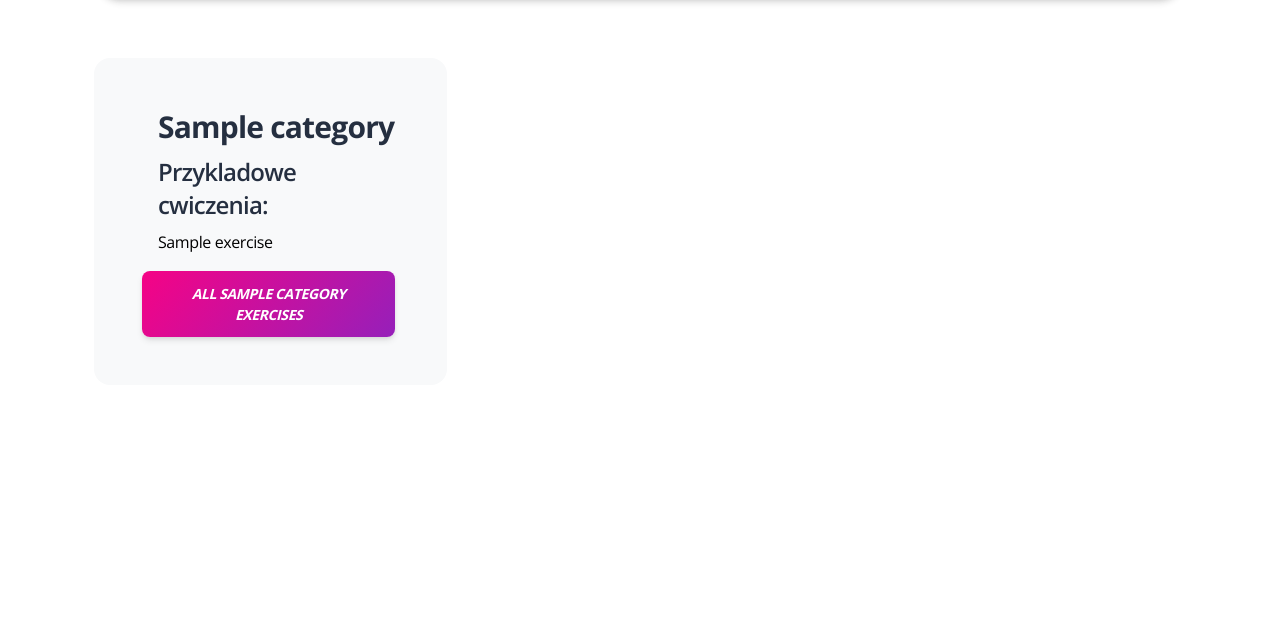
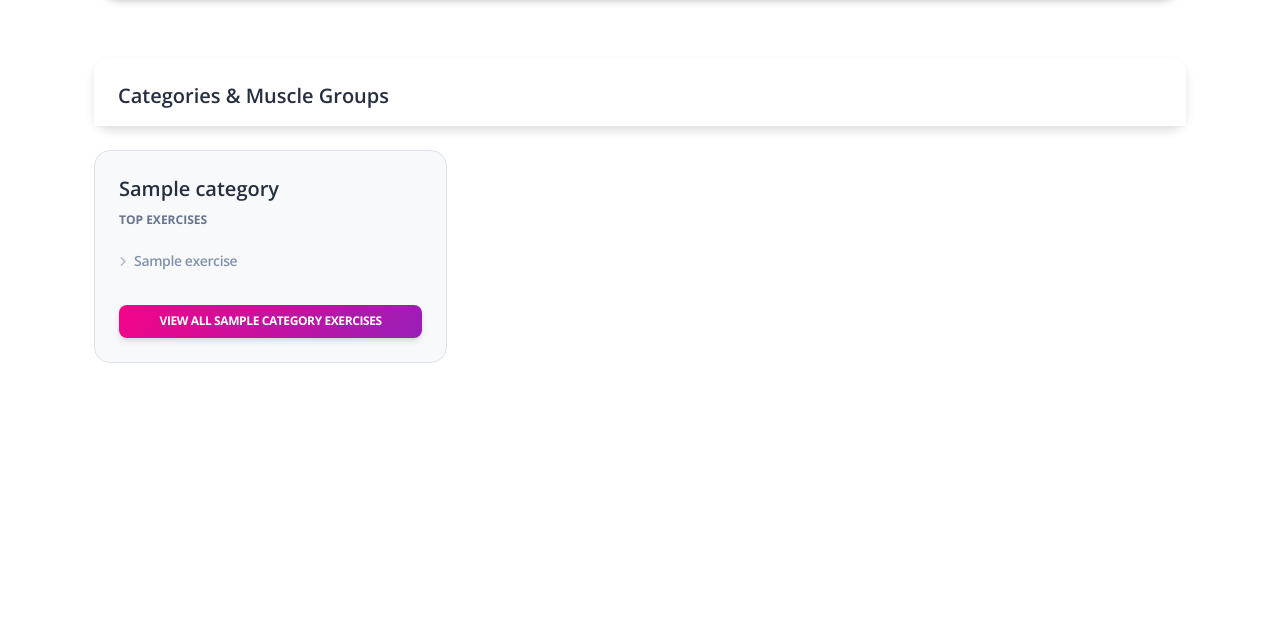
Before and after one commit to Darmi555/gym-tracker, a Django app: page /categories/ in a window 1280 px wide. Shown: the part 70-695 px from the top of the page. Run offline with Django 5.2, Linux system fonts and the light colour scheme; a user stored in the database is signed in; tables that the repository leaves empty hold one stand-in row (values such as "Sample post"); some libraries are stand-ins or nearby versions.

Commit message:
refactor: remove redundant category detail view and link directly to filtered exercise list

```diff
--- a/templates/workouts/category_list.html
+++ b/templates/workouts/category_list.html
@@ -2,29 +2,50 @@
 {% block content %}
 
 <div class="container mt-8">
+
+  <div class="row mb-4">
+    <div class="col-12">
+      <div class="card shadow-sm border-0">
+        <div class="card-header pb-3 bg-white d-flex justify-content-between align-items-center">
+          <h5 class="mb-0">Categories & Muscle Groups</h5>
+        </div>
+      </div>
+    </div>
+  </div>
+
   <div class="row g-3">
     {% for category in object_list %}
-    <div class="col-lg-4 mb-4">
-      <div class="info-horizontal bg-gray-100 border-radius-xl p-5 h-100">
-        <div class="icon">
+    <div class="col-lg-4 col-md-6 mb-4">
+      <div class="card bg-gray-100 border-radius-xl p-4 h-100 shadow-none border d-flex flex-column">
+
+        <div class="mb-3">
+          <h5 class="text-dark font-weight-bold mb-1">{{ category.name }}</h5>
+          <span class="text-xs text-muted font-weight-bolder text-uppercase">Top Exercises</span>
         </div>
-        <div class="description">
-          <h3>{{ category.name }}</h3>
-          <h4>Przykladowe cwiczenia:</h4>
+
+        <ul class="list-unstyled mb-4 flex-grow-1">
           {% for exercise in category.exercises.all|slice:":5" %}
-            <a href="{% url 'workouts:exercise-detail' pk=exercise.id %}">
-              <p>{{ exercise.name }}</p>
-            </a>
+            <li class="mb-2">
+              <a href="{% url 'workouts:exercise-detail' pk=exercise.id %}" class="text-sm text-secondary font-weight-bold text-decoration-none">
+                <i class="fas fa-angle-right text-xs me-2 opacity-6"></i>{{ exercise.name }}
+              </a>
+            </li>
+          {% empty %}
+            <li class="text-xs text-muted">No exercises assigned yet.</li>
           {% endfor %}
+        </ul>
+
+        <div class="mt-auto">
+          <a href="{% url 'workouts:exercise-list' %}?category={{ category.id }}" class="btn btn-sm bg-gradient-primary w-100 mb-0">
+            View all {{category.name}} exercises
+          </a>
         </div>
-        <a href="{% url 'workouts:category-detail' pk=category.id %}" class="btn bg-gradient-primary w-auto me-1 mb-0 ">
-          <i class="text-sm ">All {{category.name}} exercises</i>
-        </a>
+
       </div>
     </div>
     {% empty %}
       <div class="col-12 text-center mt-5">
-        <h4>Brak ćwiczeń w bazie.</h4>
+        <h4 class="text-muted">No categories found.</h4>
       </div>
     {% endfor %}
   </div>
--- a/workouts/urls.py
+++ b/workouts/urls.py
@@ -2,7 +2,7 @@ from django.urls import path
 
 from workouts.models import Category
 from workouts.views import index, WorkoutListView, WorkoutDetailView, ExerciseListView, ExerciseDetailView, \
-    CategoryListView, CategoryDetailView, WorkoutCreateView, WorkoutUpdateView, WorkoutDeleteView, \
+    CategoryListView, WorkoutCreateView, WorkoutUpdateView, WorkoutDeleteView, \
     WorkoutItemCreateView, WorkoutItemUpdateView, WorkoutItemDeleteView
 
 urlpatterns = [
@@ -15,7 +15,6 @@ urlpatterns = [
     path("exercises/", ExerciseListView.as_view(), name="exercise-list"),
     path("exercise/<int:pk>/", ExerciseDetailView.as_view(), name="exercise-detail"),
     path("categories/", CategoryListView.as_view(), name="category-list"),
-    path("categories/<int:pk>/", CategoryDetailView.as_view(), name="category-detail"),
     path("workouts/<int:workout_pk>/items/create/", WorkoutItemCreateView.as_view(), name="workout-item-create"),
     path("items/<int:pk>/update/", WorkoutItemUpdateView.as_view(), name="workout-item-update"),
     path("items/<int:pk>/delete/", WorkoutItemDeleteView.as_view(), name="workout-item-delete"),
--- a/workouts/views.py
+++ b/workouts/views.py
@@ -188,8 +188,3 @@ class ExerciseDetailView(LoginRequiredMixin, generic.DetailView):
 
 class CategoryListView(LoginRequiredMixin, generic.ListView):
     model = Category
-    paginate_by = 10
-
-
-class CategoryDetailView(LoginRequiredMixin, generic.DetailView):
-    model = Category
```
Also changed, not shown: templates/workouts/category_detail.html (deleted, +0 -28 lines).
